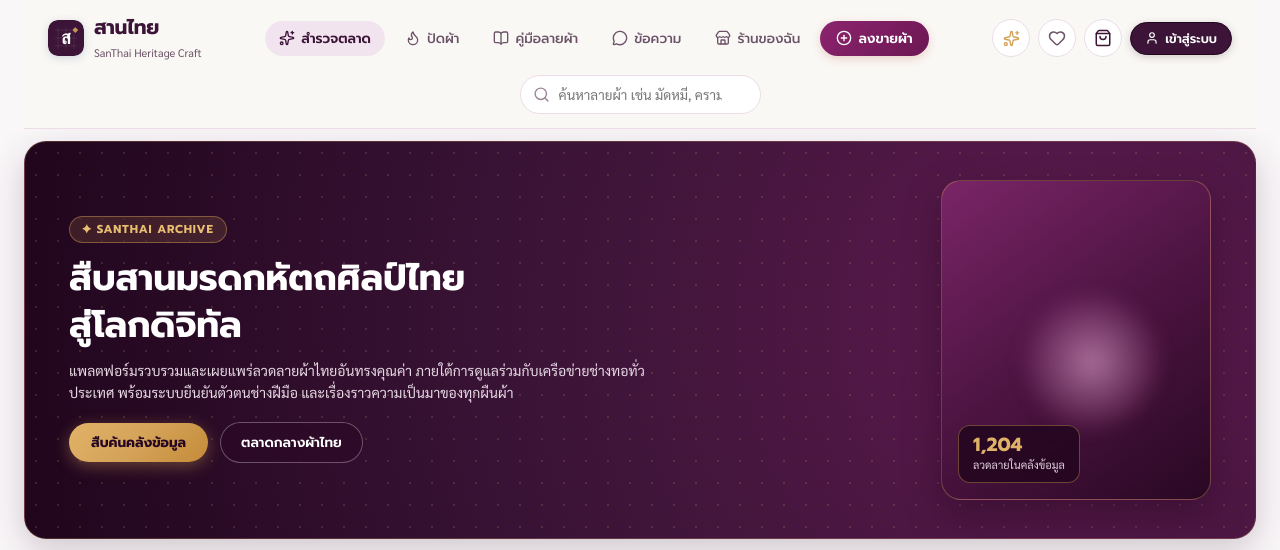
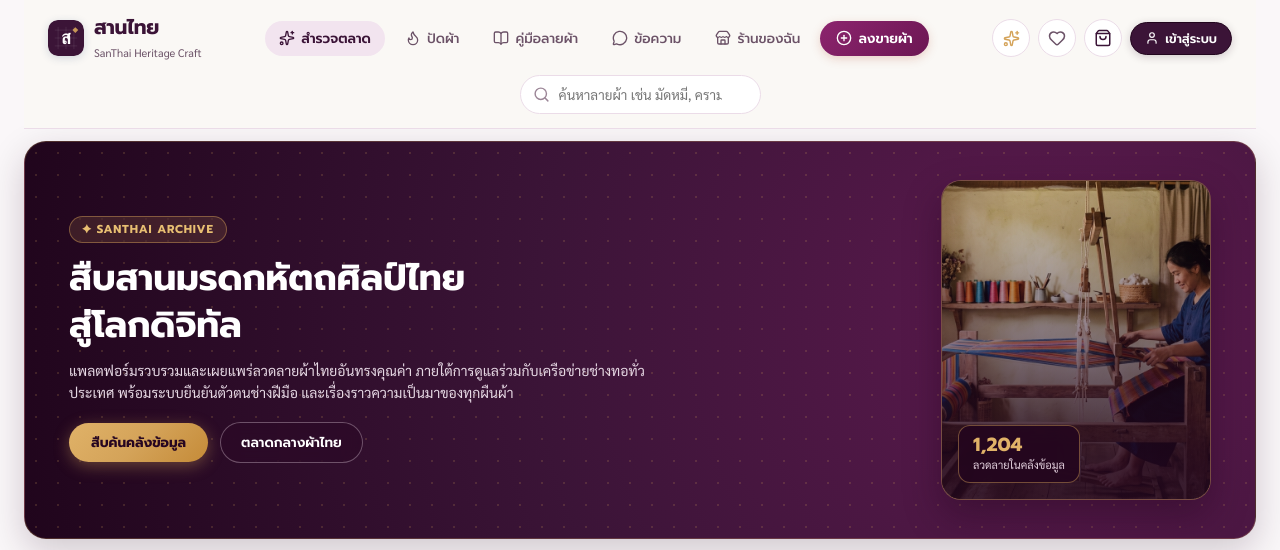
Before and after one commit to Thanachot-1/SarnThai, a React (Vite) app: page / in a window 1280 px wide. Shown: the top 550 px of the page. Built offline with nearby package versions, Linux system fonts and the light colour scheme; no server answers; the database is empty.

Commit message:
fix: Restore weaver photo in hero showcase card

```diff
--- a/src/App.tsx
+++ b/src/App.tsx
@@ -465,7 +465,12 @@ export const App: React.FC = () => {
 
                   <div className="hero-heritage-showcase show-on-desktop">
                     <div className="hero-showcase-card">
-                      <div className="hero-showcase-radial" />
+                      <img
+                        src="/images/banner.jpg"
+                        alt="ช่างทอผ้าไทย สานไทย"
+                        className="hero-showcase-img"
+                      />
+                      <div className="hero-showcase-gradient" />
                       <div className="hero-stat-badge">
                         <span className="stat-number">1,204</span>
                         <span className="stat-label">ลวดลายในคลังข้อมูล</span>
--- a/src/styles/components.css
+++ b/src/styles/components.css
@@ -509,8 +509,8 @@
   width: 240px;
   height: 290px;
   border-radius: 20px;
-  background: linear-gradient(145deg, #7A2566 0%, #4D1442 50%, #290823 100%);
-  border: 1.5px solid rgba(212, 163, 89, 0.35);
+  background-color: #3B1437;
+  border: 1.5px solid rgba(212, 163, 89, 0.4);
   box-shadow: 0 16px 36px rgba(32, 5, 28, 0.4);
   position: relative;
   overflow: hidden;
@@ -519,22 +519,32 @@
   padding: 16px;
 }
 
-.hero-showcase-radial {
+.hero-showcase-img {
   position: absolute;
-  top: 35%;
-  left: 30%;
-  width: 140px;
-  height: 140px;
-  border-radius: 50%;
-  background: radial-gradient(circle, rgba(235, 170, 215, 0.6) 0%, rgba(138, 46, 115, 0.1) 70%, transparent 100%);
-  filter: blur(8px);
+  inset: 0;
+  width: 100%;
+  height: 100%;
+  object-fit: cover;
+  transition: transform 0.5s ease;
+}
+
+.hero-showcase-card:hover .hero-showcase-img {
+  transform: scale(1.06);
+}
+
+.hero-showcase-gradient {
+  position: absolute;
+  inset: 0;
+  background: linear-gradient(180deg, rgba(59, 20, 55, 0.1) 0%, rgba(34, 6, 30, 0.85) 90%);
   pointer-events: none;
 }
 
 .hero-stat-badge {
-  background: rgba(36, 6, 31, 0.88);
+  position: relative;
+  z-index: 2;
+  background: rgba(36, 6, 31, 0.9);
   backdrop-filter: blur(10px);
-  border: 1px solid rgba(212, 163, 89, 0.4);
+  border: 1px solid rgba(212, 163, 89, 0.45);
   border-radius: 12px;
   padding: 8px 14px;
   display: flex;
```
